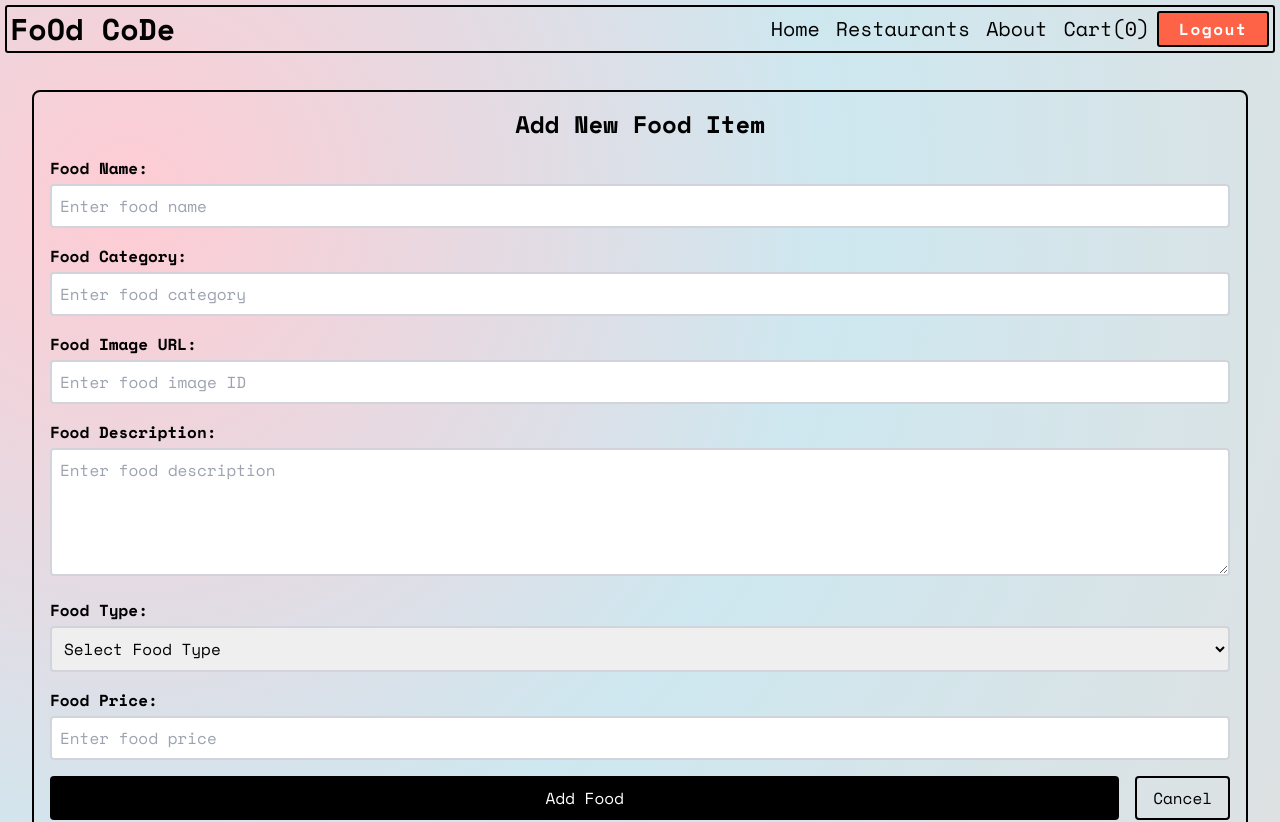
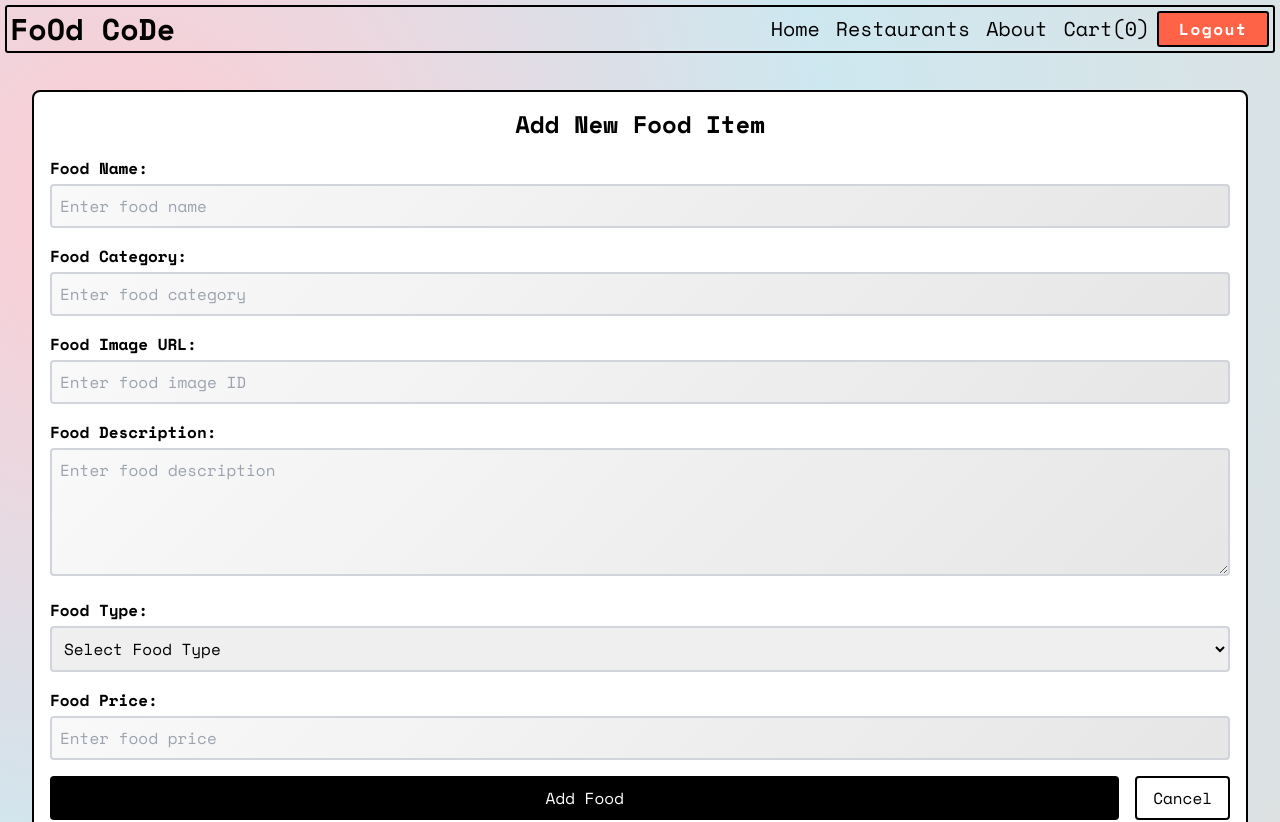
Before and after one commit to clevercoderjoy/food-code, a React (Vite) app in the folder client/: page /restaurants/addFood in a window 1280 px wide. Shown: the top 822 px of the page. Built offline with nearby package versions, Linux system fonts and the light colour scheme; no server answers; the database is empty; sample sign-in values are in the browser's storage.

Commit message:
css fixes

```diff
--- a/client/src/components/FoodCard.jsx
+++ b/client/src/components/FoodCard.jsx
@@ -159,7 +159,7 @@ const FoodCard = ({ foodItems, restaurant }) => {
                       {food.items.map((foodItem, index) => {
                         const { description, image, name, type, price } = foodItem;
                         return (
-                          <div className="foodItem border-2 rounded-[3px] mt-2 mx-auto p-[0.3rem] flex items-start justify-between relative" key={index}>
+                          <div className="foodItem rounded-[3px] mt-3 mx-auto p-[0.3rem] flex items-start justify-between relative" key={index}>
                             <div className="foodDetails w-full p-[0.1rem] my-2 mx-0">
                               <div className="foodName font-bold text-lg text-left">{name}</div>
                               <div className="isVeg_price flex justify-between items-center">
--- a/client/src/index.css
+++ b/client/src/index.css
@@ -15,6 +15,10 @@ body {
   background: radial-gradient(circle at 10% 20%, rgba(255, 182, 193, 0.7) 0.1%, rgba(173, 216, 230, 0.6) 50%, rgba(211, 211, 211, 0.7) 100%);
 }
 
+input, textarea {
+  background: linear-gradient(135deg, #f9f9f9, #e6e6e6);
+
+}
 
 @layer utilities {
 
--- a/client/src/pages/AddFood.jsx
+++ b/client/src/pages/AddFood.jsx
@@ -80,7 +80,7 @@ const AddFood = () => {
 
 
   return (
-    <div className="adminContainer p-4 m-8 border-2 border-black rounded-lg">
+    <div className="adminContainer p-4 m-8 border-2 border-black rounded-lg bg-white">
       <h2 className="text-2xl font-bold mb-4">
         {editMode ? 'Edit Food Item' : 'Add New Food Item'}
       </h2>
--- a/client/src/pages/Cart.jsx
+++ b/client/src/pages/Cart.jsx
@@ -363,7 +363,7 @@ const Cart = () => {
               content={
                 <div className="cartItems mt-4">
                   {cart.map((item) => (
-                    <div className="cartItemContainer flex justify-between items-center border-black border-2 py-[0.3rem] px-2 rounded-[3px] mt-3 h-[5rem] text-lg gap-5" key={item?.id}>
+                    <div className="cartItemContainer flex justify-between items-center py-[0.3rem] px-2 rounded-[3px] mt-3 h-[5rem] text-lg gap-5" key={item?.id}>
                       <div className="cartItemName w-[300px] font-bold text-left text-xl">{item?.name}</div>
                       <div className="flex items-center justify-center gap-8">
                         <div className="cartItemQuantityButtons flex gap-6 font-bold border-black border-2 px-4 py-1 rounded-[3px] my-2 bg-white">
```
